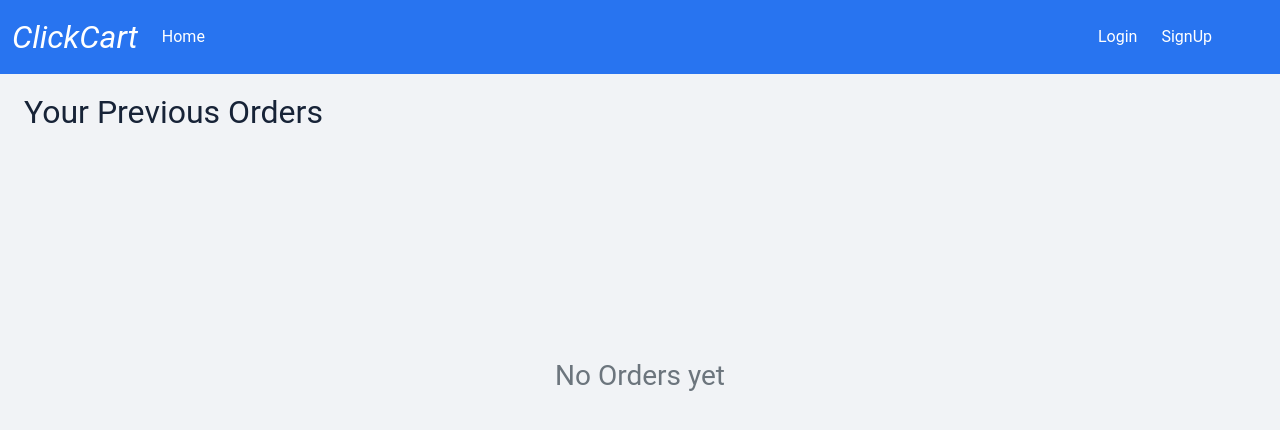
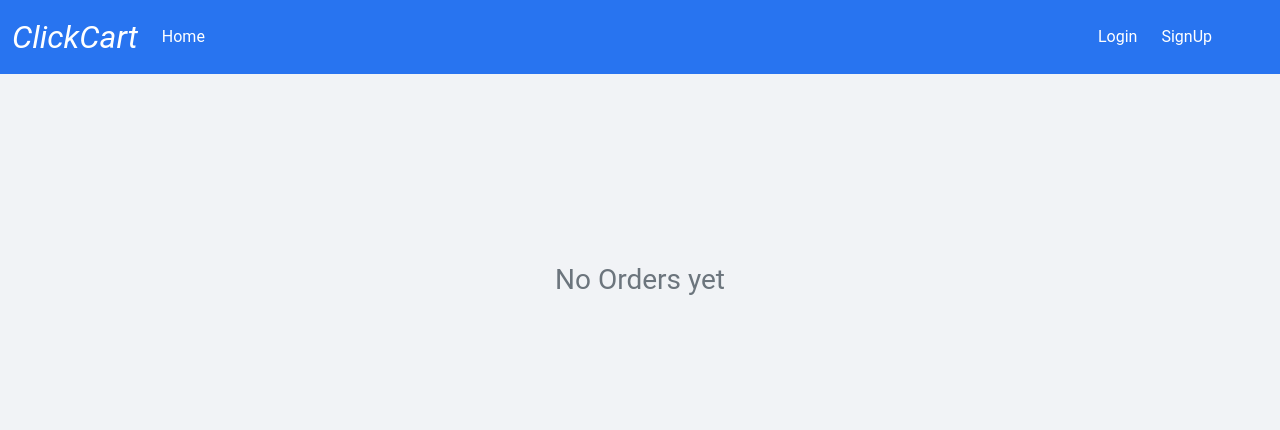
Before and after one commit to mathurbobby/codsoft, a React (Create React App) app: page /myorders in a window 1280 px wide. Shown: the top 430 px of the page. Built offline with nearby package versions, Linux system fonts and the light colour scheme; no server answers.

Commit message:
Update Myorder.jsx

```diff
--- a/src/screens/Myorder.jsx
+++ b/src/screens/Myorder.jsx
@@ -40,15 +40,14 @@ const Myorder = () => {
         className="py-4 mt-3"
         style={{ minHeight: "100vh", backgroundColor: "#F1F3F6" }}
       >
-        {mereOrder !== {} ? (
-          <Container
+        {mereOrder === "" ? ""
+           : <Container
             style={{ color: "#172337" }}
             fluid
             className="mt-5 fs-2 ps-4 "
           >
             Your Previous Orders
-          </Container>
-        ) : null}
+          </Container>}
 
         {mereOrder !== {}
           ? Array(mereOrder).map((data) => {
```
